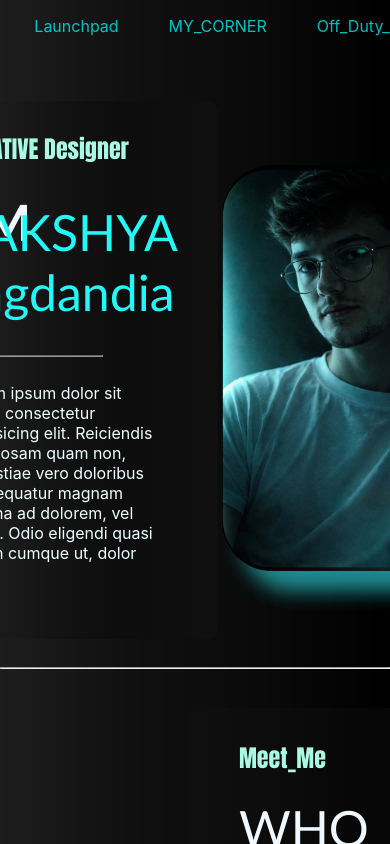
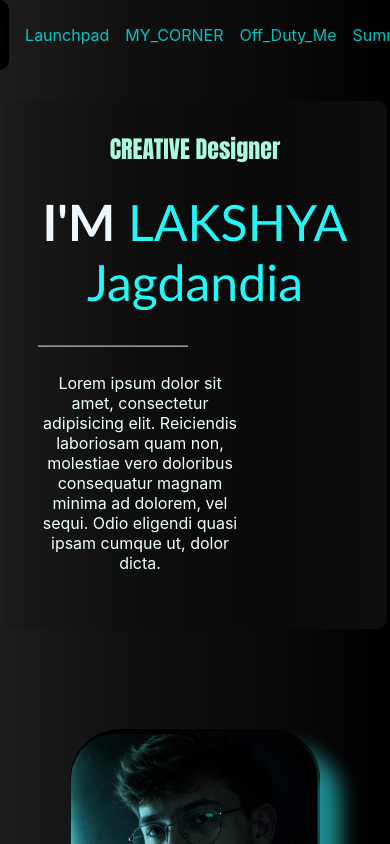
Before and after one commit to lj-lakshya/my-app, a React (Create React App) app: page / in a window 390 px wide. Shown: the top 844 px of the page. Built offline with nearby package versions, Linux system fonts and the light colour scheme.

Commit message:
Update App.css

```diff
--- a/src/App.css
+++ b/src/App.css
@@ -312,3 +312,44 @@ body {
   border-radius: 10px;
   padding-left: 5px;
 }
+
+@media (max-width: 768px) {
+  #nav {
+    gap: 1rem;
+  }
+  #header1 ul {
+    gap: 1rem;
+    padding-left: 0;
+    align-items: center;
+  }
+  #main1, #main2, #main3 {
+    flex-direction: column;
+    text-align: center;
+  }
+  #main1, #main2 {
+    margin-left: 0;
+    margin-right: 0;
+  }
+  #boxes {
+    align-items: center;
+  }
+
+  #boxes .box {
+    width: 80%;
+    max-width: 200px;
+  }
+
+  #social #photo {
+    gap: 2rem;
+  }
+
+  #social img {
+    width: 120px;
+  }
+
+  #last p {
+    transform: none;
+    text-align: center;
+    line-height: 1.5;
+  }
+}
```
